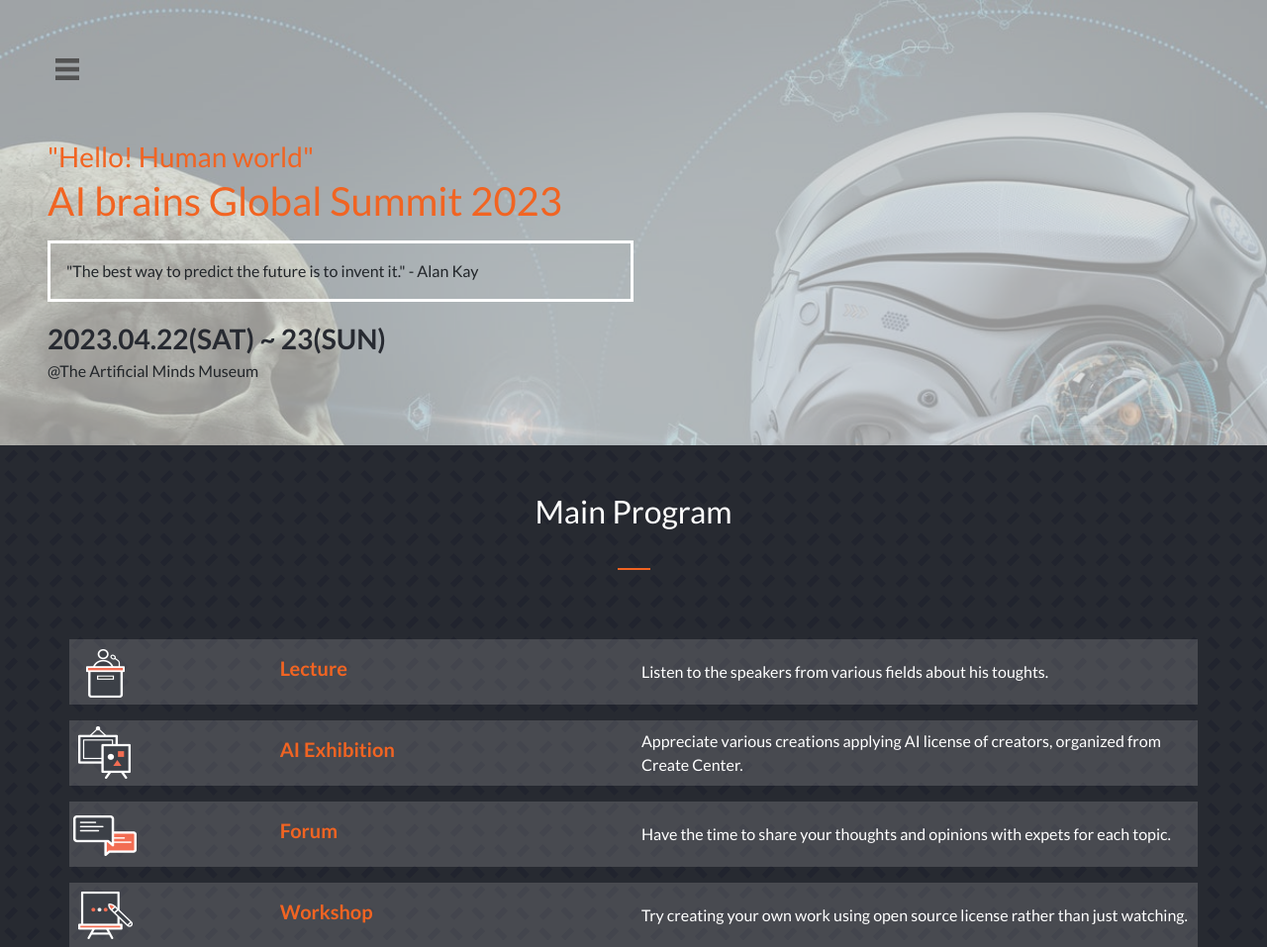
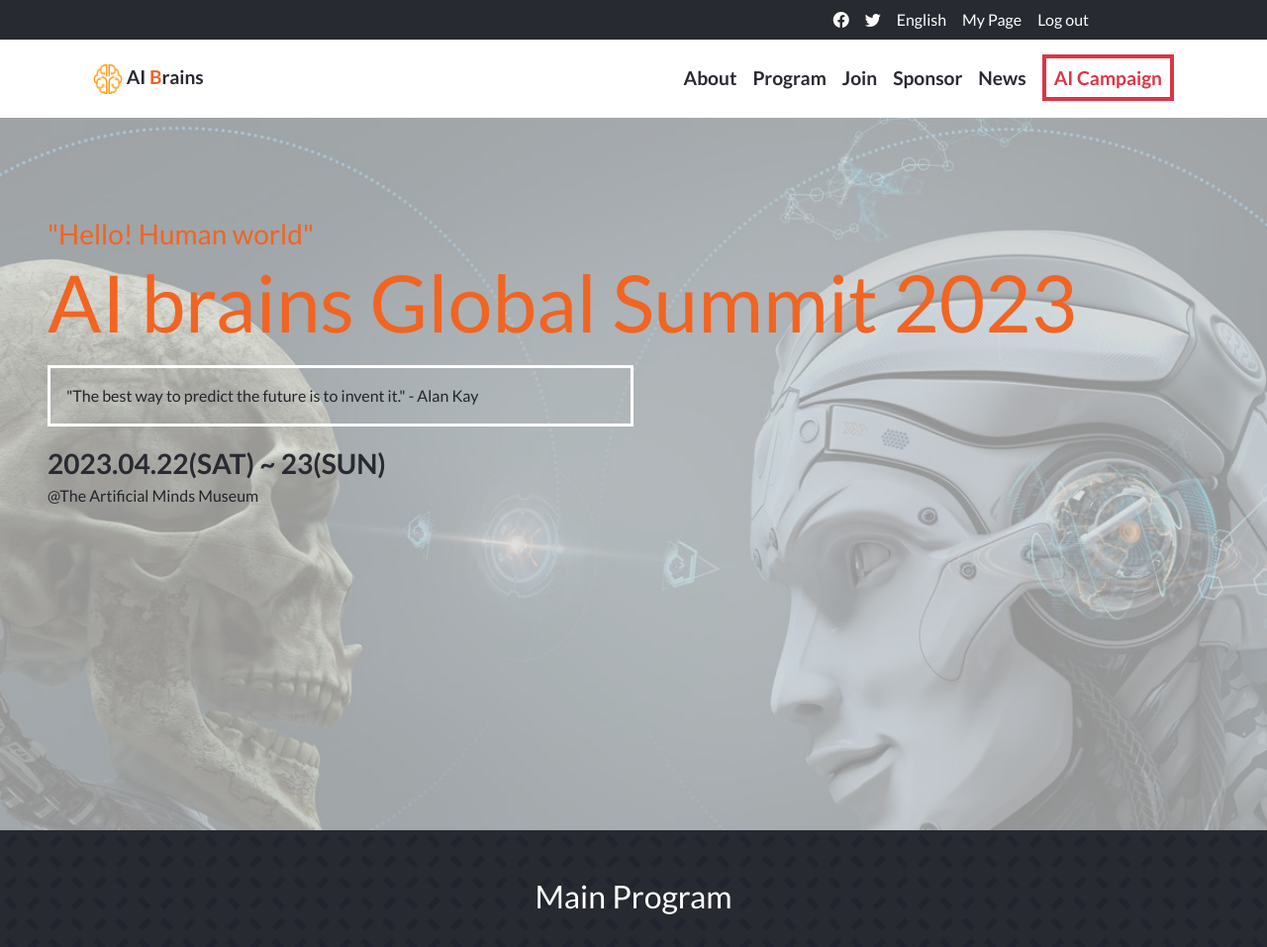
Before and after one commit to victormc13/First-Capstone, a website: page index.html in a window 1280 px wide. Shown: the top 957 px of the page at 99% size. Drawn offline with nearby package versions, Linux system fonts and the light colour scheme.

Commit message:
Add mobile-version and desktop version finished

```diff
--- a/index.html
+++ b/index.html
@@ -6,7 +6,7 @@
     <meta name="viewport" content="width=device-width, initial-scale=1.0" />
     <link rel="preconnect" href="https://fonts.googleapis.com" />
     <link rel="preconnect" href="https://fonts.gstatic.com" crossorigin />
-    <link rel="shortcut icon" href="img/AIBrain.ico" type="image/x-icon">
+    <link rel="shortcut icon" href="img/AIBrain.ico" type="image/x-icon" />
     <link
       href="https://fonts.googleapis.com/css2?family=Lato:wght@400;700&display=swap"
       rel="stylesheet"
@@ -30,12 +30,38 @@
     <title>AI Brains</title>
   </head>
   <body>
-    <header class="container-fluid p-0"></header>
+    <header class="hidden-desktop container-fluid p-0">
+      <div class="d-flex  p-2">
+        <ul class="container d-flex justify-content-end px-5 fs-6 m-0 gap-3 text-white">
+          <li><i class="bi bi-facebook"></i></li>
+          <li><i class="bi bi-twitter"></i></li>
+          <li>English</li>
+          <li>My Page</li>
+          <li>Log out</li>
+        </ul>
+      </div>
+      <div class="container-fluid bg-white d-flex justify-content-center">
+        <div class="container d-flex justify-content-between p-4 fs-6 m-0">
+          <a href="/index.html"
+            ><img src="img/AIBrain.ico" alt="AI brain logo" width="30px" /> AI
+            <span>B</span>rains</a
+          >
+          <ul class="d-flex fs-6 align-items-center m-0 gap-3 p-0">
+            <li><a href="/about.html"> About</a></li>
+            <li><a href="#">Program</a></li>
+            <li><a href="#">Join</a></li>
+            <li><a href="#">Sponsor</a></li>
+            <li><a href="#">News</a></li>
+            <li><a href="#" class="border border-4 border-danger p-2 text-danger">AI Campaign</a></li>
+          </ul>
+        </div>
+      </div>
+    </header>
     <!-- Main content -->
     <main class="container-fluid p-0">
       <!-- Intro section -->
       <section class="intro-container d-flex flex-column p-3 p-lg-5">
-        <button class="menu-btn btn align-self-start p-2" href="#">
+        <button class="hidden-mobile menu-btn btn align-self-start p-2" href="#">
           <img src="img/btn-menu.png" alt="menu mobile" width="24px" />
         </button>
         <span class="fs-3 mt-5 title">"Hello! Human world"</span>
@@ -51,64 +77,65 @@
 
       <!-- Main Program section -->
       <section
-        class="main-program p-3 p-lg-5 h-100 d-flex flex-column align-items-center gap-3"
+        class="main-program p-3 p-lg-5 h-100 d-flex flex-column align-items-center gap-3 gap-md-5"
       >
         <h2 class="text-white text-center">Main Program</h2>
         <div class="guide-bar"></div>
-        <div class="container">
-          <div class="cards row align-items-center gap-1 fs-6 p-1">
-            <div class="col-2 p-0">
+        <div class="cards-container container">
+          <div class="cards row align-items-center gap-1 fs-6 p-1 mt-3">
+            <div class="col-2 p-0 d-flex justify-content-center">
               <img src="img/program-icon-1.png" alt="" />
             </div>
-            <h3 class="col-4 fw-bold ps-3 pe-0 fs-5">Lecture</h3>
+            <h3 class="col-4 fw-bold ps-3 pe-0 fs-5 p-md-0">Lecture</h3>
             <div class="col p-0 text-white">
               Listen to the speakers from various fields about his toughts.
             </div>
           </div>
           <div class="cards row align-items-center gap-1 fs-6 p-1 mt-3">
-            <div class="col-2 p-0">
+            <div class="col-2 p-0 d-flex justify-content-center">
               <img src="img/program-icon-2.png" alt="" />
             </div>
-            <h3 class="col-4 fw-bold ps-3 pe-0 fs-5">AI Exhibition</h3>
+            <h3 class="col-4 fw-bold ps-3 pe-0 fs-5 p-md-0">AI Exhibition</h3>
             <div class="col p-0 text-white">
               Appreciate various creations applying AI license of creators,
               organized from Create Center.
             </div>
           </div>
           <div class="cards row align-items-center gap-1 fs-6 p-1 mt-3">
-            <div class="col-2 p-0">
+            <div class="col-2 p-0 d-flex justify-content-center">
               <img src="img/program-icon-3.png" alt="" />
             </div>
-            <h3 class="col-4 fw-bold ps-3 pe-0 fs-5">Forum</h3>
+            <h3 class="col-4 fw-bold ps-3 pe-0 fs-5 p-md-0">Forum</h3>
             <div class="col p-0 text-white">
               Have the time to share your thoughts and opinions with expets for
               each topic.
             </div>
           </div>
           <div class="cards row align-items-center gap-1 fs-6 p-1 mt-3">
-            <div class="col-2 p-0">
+            <div class="col-2 p-0 d-flex justify-content-center">
               <img src="img/program-icon-4.png" alt="" />
             </div>
-            <h3 class="col-4 fw-bold ps-3 pe-0 fs-5">Workshop</h3>
+            <h3 class="col-4 fw-bold ps-3 pe-0 fs-5 p-md-0">Workshop</h3>
             <div class="col p-0 text-white">
               Try creating your own work using open source license rather than
               just watching.
             </div>
           </div>
           <div class="cards row align-items-center gap-1 fs-6 p-1 mt-3">
-            <div class="col-2 p-0">
+            <div class="col-2 p-0 d-flex justify-content-center">
               <img src="img/program-icon-5.png" alt="" />
             </div>
-            <h3 class="col-4 fw-bold ps-3 pe-0 fs-5">AI Ignite</h3>
+            <h3 class="col-4 fw-bold ps-3 pe-0 fs-5 p-md-0">AI Ignite</h3>
             <div class="col p-0 text-white">
               Get opportunities to network with AI affiliates around the world,
               also after the Summit.
             </div>
           </div>
         </div>
-        <button class="main-button text-white fs-5 btn p-3 m-4">
+        <button class="hidden-mobile main-button text-white fs-5 btn p-3 m-4">
           Join AI-B Global Summit 2023
         </button>
+        <a href="#" class="hidden-mobile hidden-desktop text-white text-decoration-underline text-uppercase">See the whole program</a>
       </section>
       <!-- Featured Speakers Section -->
       <section class="speakers-section p-3 p-lg-5 h-100 bg-white">
@@ -151,7 +178,7 @@
               <div class="little-guide-bar m-0"></div>
               <p class="fw-bold">
                 He has made significant contributions to the field of deep
-                learning. He is also a co-recipient of the Turing Award, which
+                learning. Co-recipient of the Turing Award, which
                 is often referred to as the Nobel Prize of Computing.
               </p>
             </div>
@@ -171,9 +198,9 @@
               </p>
               <div class="little-guide-bar m-0"></div>
               <p class="fw-bold">
-                Co-founder of AI4ALL, a nonprofit organization that aims to
-                increase diversity and inclusivity in the field of artificial
-                intelligence.
+                Co-founder of AI4ALL, a nonprofit organization that aims
+                to increase diversity and inclusivity in the field of
+                artificial intelligence.
               </p>
             </div>
           </article>
@@ -188,14 +215,14 @@
             <div class="d-flex flex-column speaker gap-2">
               <h4 class="fw-bold m-0">Elon Musk</h4>
               <p class="m-0">
-                Entrepreneur and CEO of Tesla,
-                SpaceX, Neuralink, and The Boring Company
+                Entrepreneur and CEO of Tesla, SpaceX, Neuralink, and The
+                Boring Company
               </p>
               <div class="little-guide-bar m-0"></div>
               <p class="fw-bold">
-                Musk has been vocal about his concerns regarding the potential
-                dangers of AI and has advocated for the development of ethical
-                and responsible AI.
+                Musk has been vocal about his concerns regarding the
+                potential dangers of AI and has advocated for the
+                development of ethical and responsible AI.
               </p>
             </div>
           </article>
@@ -209,10 +236,14 @@
             />
             <div class="d-flex flex-column speaker gap-2">
               <h4 class="fw-bold m-0">Demis Hassabis</h4>
-              <p class="m-0">Computer scientist and co-founder of DeepMind</p>
+              <p class="m-0">
+                Computer scientist and co-founder of DeepMind
+              </p>
               <div class="little-guide-bar m-0"></div>
               <p class="fw-bold">
-                DeepMind has made significant breakthroughs in areas such as reinforcement learning, game playing, and healthcare, and was acquired by Google in 2015.
+                DeepMind has made significant breakthroughs in areas such
+                as reinforcement learning, game playing, and healthcare,
+                and was acquired by Google in 2015.
               </p>
             </div>
           </article>
@@ -226,10 +257,14 @@
             />
             <div class="d-flex flex-column speaker gap-2">
               <h4 class="fw-bold m-0">Geoffrey Hinton</h4>
-              <p class="m-0">Computer scientist and professor at the University of Toronto</p>
+              <p class="m-0">
+                Computer scientist and professor at the University of
+                Toronto
+              </p>
               <div class="little-guide-bar m-0"></div>
               <p class="fw-bold">
-                He is considered one of the pioneers of deep learninga and also is a co-recipient of the Turing Award.
+                He is considered one of the pioneers of deep learninga and
+                also is a co-recipient of the Turing Award.
               </p>
             </div>
           </article>
@@ -255,7 +290,10 @@
       <section
         class="footer-section d-flex gap-5 p-4 fs-6 justify-content-center align-items-center bg-white"
       >
-        <a href="#" class=""><img src="img/AIBrain.ico" alt="AI brain logo" width="30px"> AI <span>B</span>rains</a>
+        <a href="/index.html"
+          ><img src="img/AIBrain.ico" alt="AI brain logo" width="30px" /> AI
+          <span>B</span>rains</a
+        >
         <div class="d-flex flex-column text-center">
           <small class="fw-bold">2023 AIBrains Corp.</small>
           <small class="fw-bold">All rights reserved</small>
--- a/styles/style.css
+++ b/styles/style.css
@@ -73,6 +73,10 @@ body {
   display: grid;
   gap: 1rem;
   grid-template-columns: 1fr;
+}
+
+.arrow-more {
+  color: var(--oragen);
 }
 
 .articles-container article {
@@ -172,3 +176,55 @@ a span {
   min-height: 200px;
   background: url(/img/globalSummit2.png) no-repeat center / cover;
 }
+
+a:hover, a:active, a:enabled {
+  color: var(--oragen);
+}
+
+.hidden-desktop {
+  display: none;
+}
+
+@media only screen and (min-width: 768px) {
+  .hidden-mobile {
+    display: none;
+  }
+
+  .hidden-desktop {
+    display: block;
+  }
+
+  header:nth-child(1) {
+    gap: 1rem;
+    background-color: var(--dark);
+  }
+
+  .intro-container, .aboutintro-container {
+    min-height: 90vh;
+  }
+
+  .intro-container h1, .intro-container span {
+    font-size: 5rem;
+  }
+
+  .cards-container {
+    display: flex;
+    gap: 2rem;
+  }
+
+  .cards {
+    text-align: center;
+    flex-direction: column;
+  }
+
+  .articles-container {
+    display: grid;
+    grid-template-columns: 1fr 1fr;
+  }
+
+  .images-container {
+    display: grid;
+    gap: 1rem;
+    grid-template-columns: 1fr 1fr;
+  }
+}
```
Also changed, not shown: about.html (+29 -3 lines).
